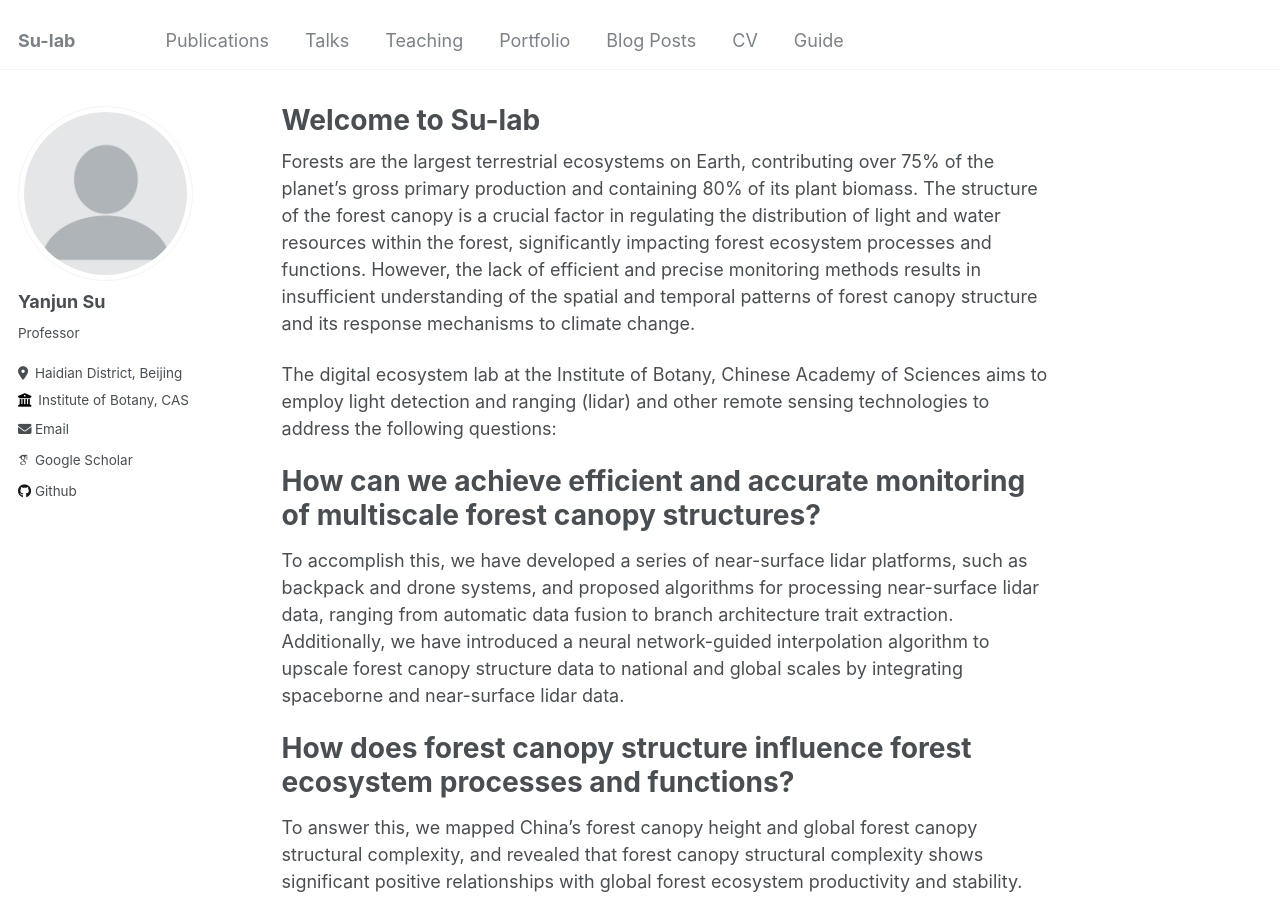
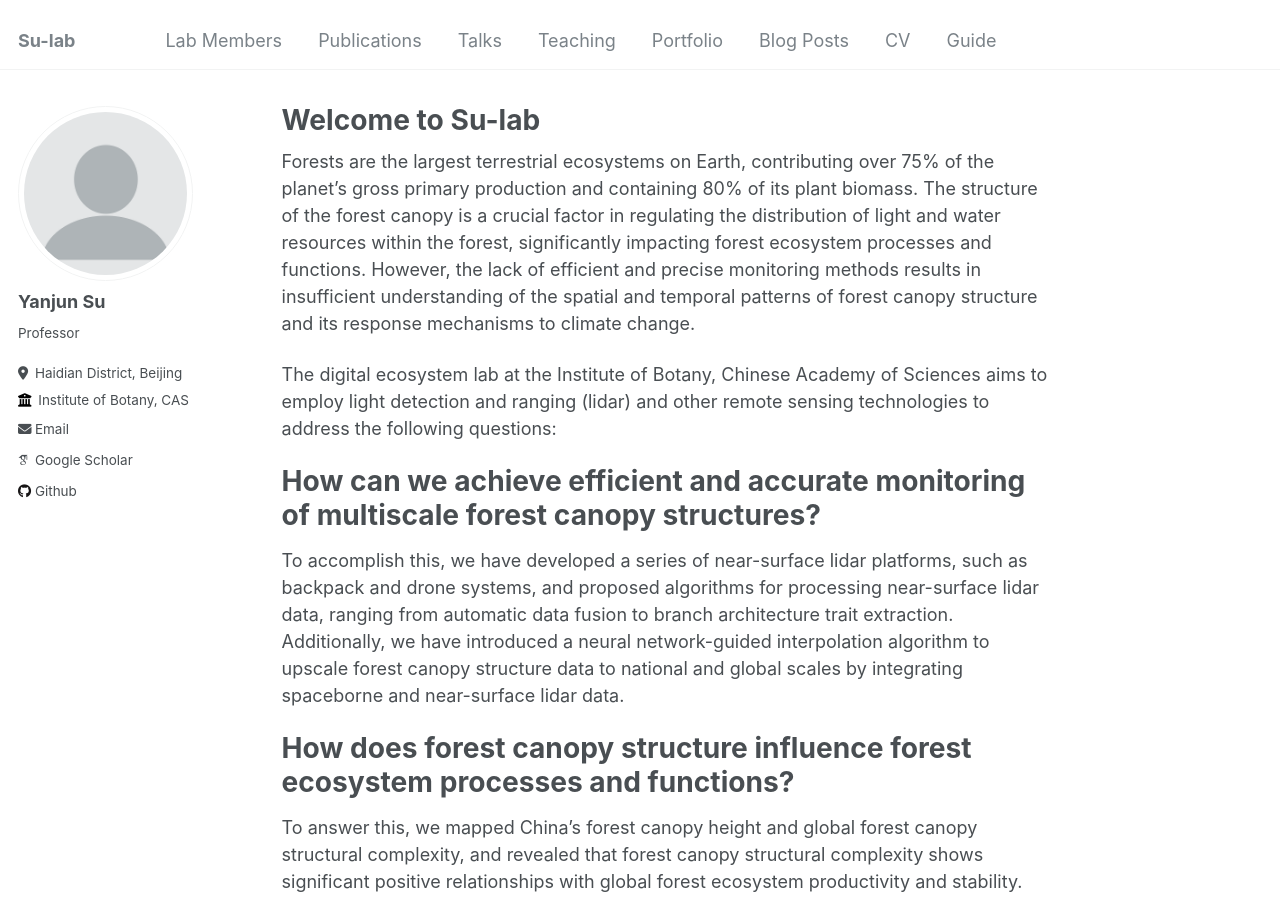
Before and after one commit to krotia/krotia.github.io, a Jekyll site: the page built from _pages/about.md, in a window 1280 px wide and 900 px high. Built offline with Jekyll 4.4.1, drawn with Linux system fonts in a browser that asks for light colours; some web fonts are replaced.

Commit message:
Update navigation.yml

```diff
--- a/_data/navigation.yml
+++ b/_data/navigation.yml
@@ -1,5 +1,8 @@
 # main links links
 main:
+  - title: "Lab Members"
+    uri: /members/
+
   - title: "Publications"
     url: /publications/
 
```
